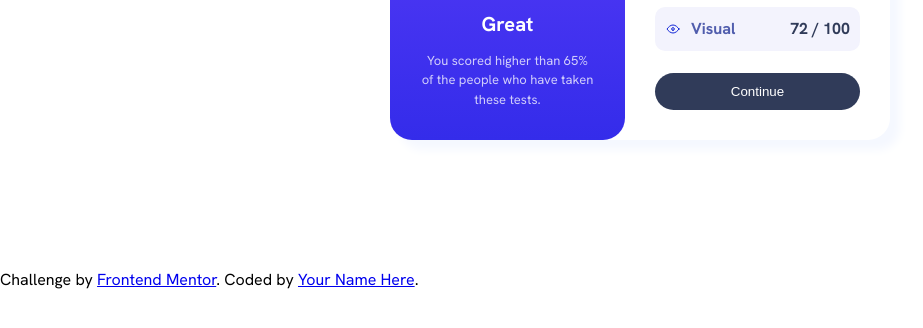
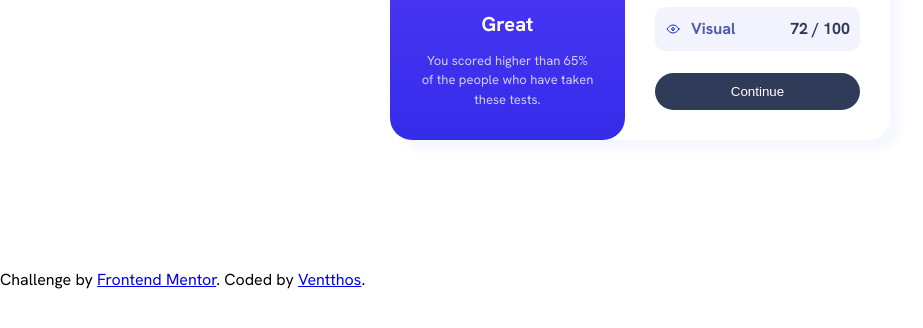
Before and after one commit to Ventthos/Front-End-Results, a plain HTML site: page index.html in a window 1280 px wide. Shown: the part 356-684 px from the top of the page, without its empty margins (0-923 px from the left). Drawn offline with Linux system fonts and the light colour scheme.

Commit message:
I forgor

```diff
--- a/index.html
+++ b/index.html
@@ -62,7 +62,7 @@
 
   <footer class="attribution">
     Challenge by <a href="https://www.frontendmentor.io?ref=challenge" target="_blank">Frontend Mentor</a>.
-    Coded by <a href="#">Your Name Here</a>.
+    Coded by <a href="#">Ventthos</a>.
   </footer>
 </body>
 </html>
```
